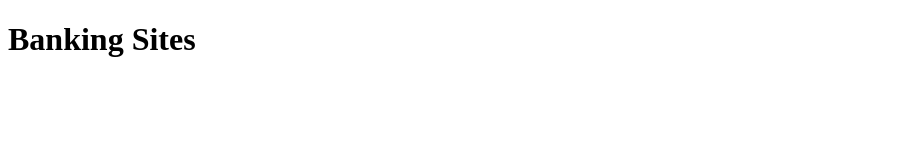
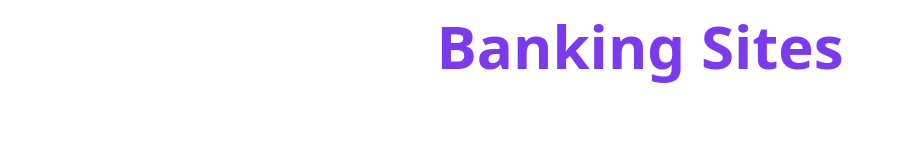
Before and after one commit to Masud8851/baper-bank, a plain HTML site: page banking.html in a window 1280 px wide. Shown: the whole page, without its empty margins (0-897 px from the left). Drawn offline with nearby package versions, Linux system fonts and the light colour scheme.

Commit message:
Baper Bank

```diff
--- a/banking.html
+++ b/banking.html
@@ -5,8 +5,9 @@
     <meta http-equiv="X-UA-Compatible" content="IE=edge">
     <meta name="viewport" content="width=device-width, initial-scale=1.0">
     <title>Banking Page</title>
+    <link href="https://unpkg.com/tailwindcss@^2/dist/tailwind.min.css" rel="stylesheet">
 </head>
 <body>
-    <h1 class="text-6xl text-center mt-16">Banking Sites</h1>
+    <h1 class="text-6xl text-center mt-4 font-semibold text-purple-600">Banking Sites</h1>
 </body>
 </html>
--- a/js/bank.js
+++ b/js/bank.js
@@ -7,6 +7,7 @@ document.getElementById('login-submit').addEventListener('click',function(){
     const passwordField = document.getElementById('user-password');
     const userPassword = passwordField.value;
 
+    // check email and password
     if(userEmail == 'masudur15-8851@diu.edu.bd' && userPassword == 'secret')
     {
         // console.log("Valid User")
```
